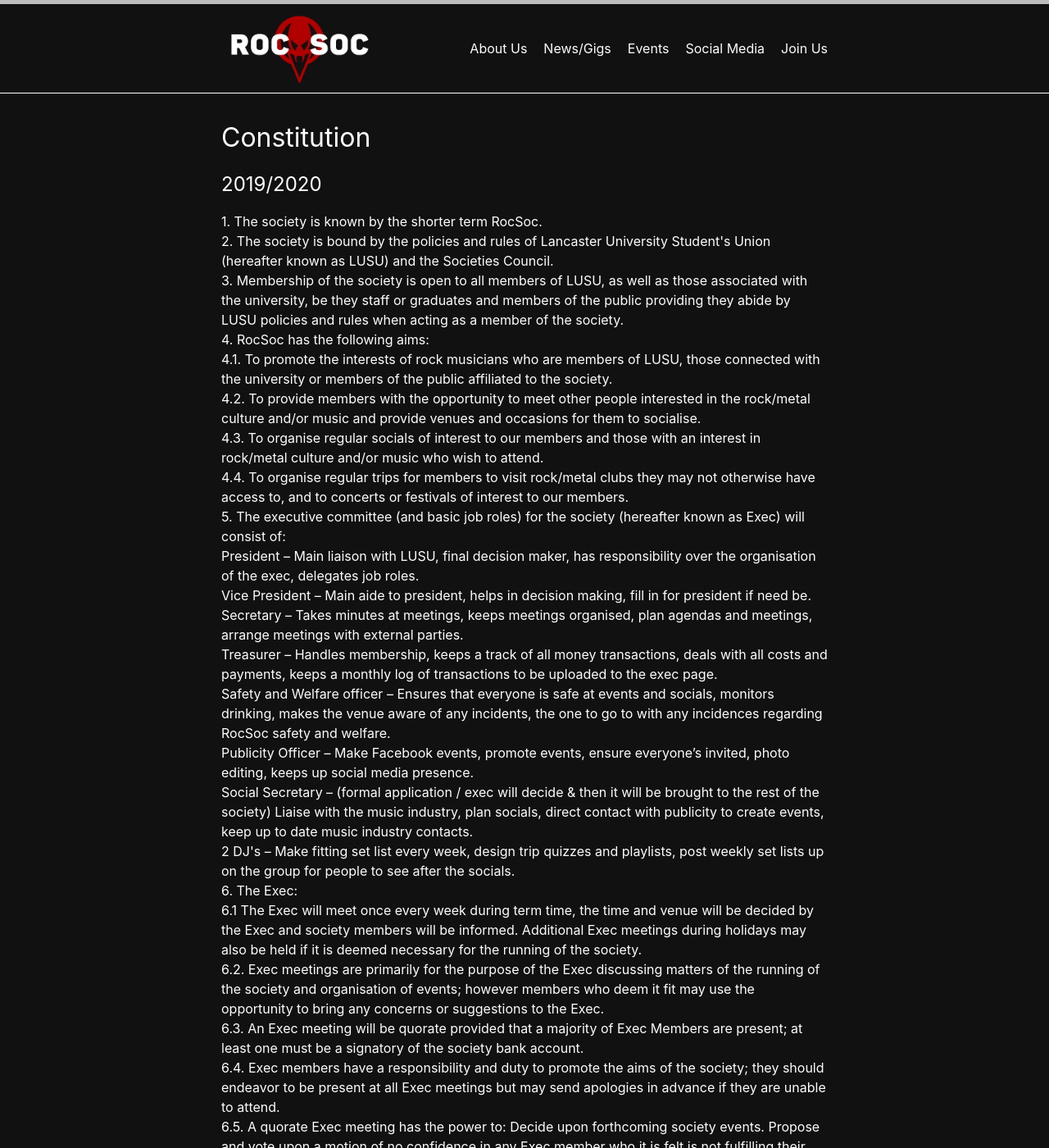
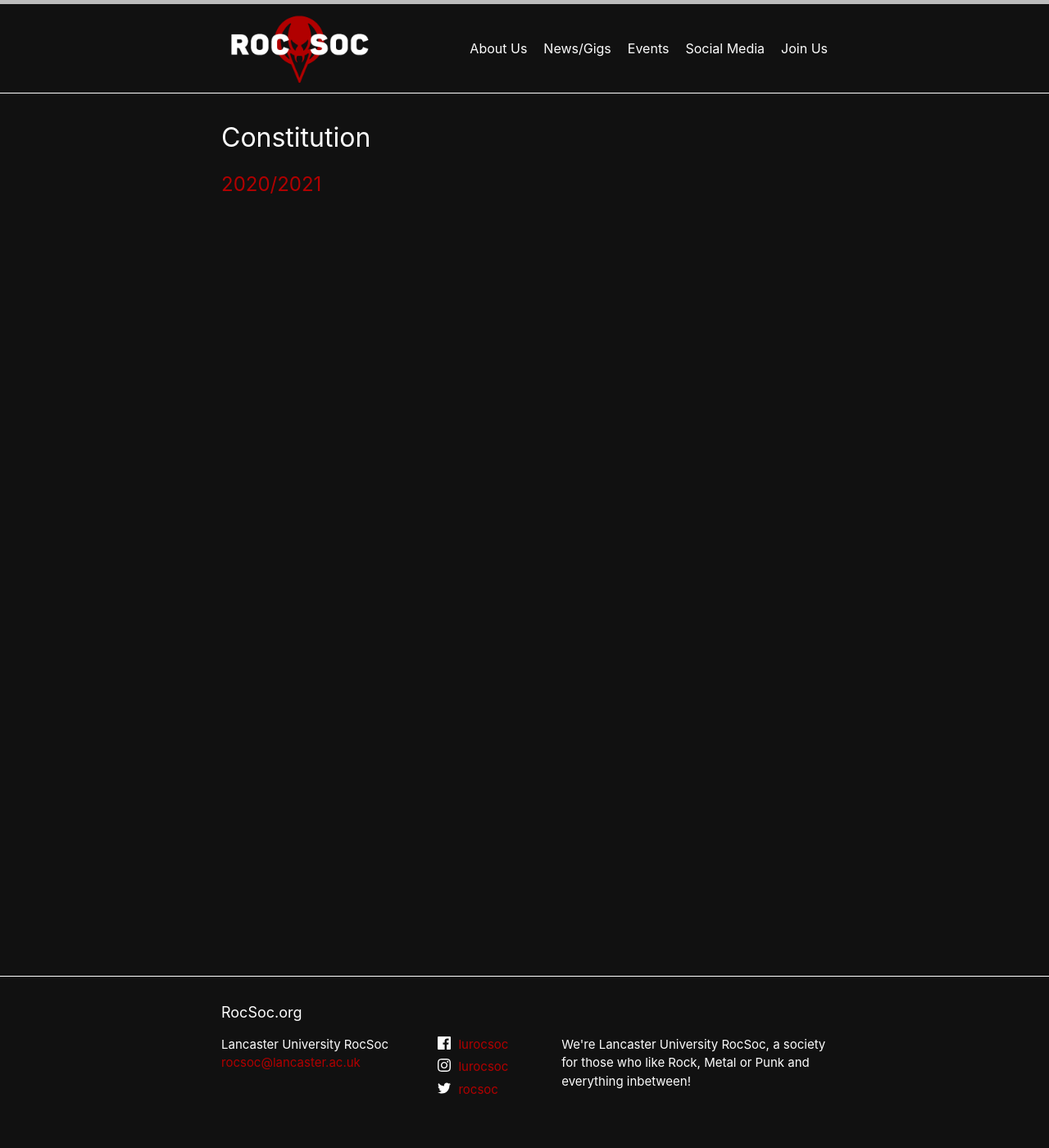
Before and after one commit to RocSoc/RocSoc.github.io, a Jekyll site: the page built from constitution.md, in a window 1280 px wide and 1400 px high. Shown: the whole window at 82% size. Built offline with Jekyll 4.4.1, drawn with Linux system fonts in a browser that asks for light colours; some of the changed text lies outside the part shown.

Commit message:
Update constitution.md
Added new Constitution for 2020/2021

```diff
--- a/constitution.md
+++ b/constitution.md
@@ -5,34 +5,4 @@
 permalink: Constitution
 ---
 
-# 2019/2020
-<p>1. The society is known by the shorter term RocSoc.<br>
-2. The society is bound by the policies and rules of Lancaster University Student's Union (hereafter known as LUSU) and the Societies Council.<br>
-3. Membership of the society is open to all members of LUSU, as well as those associated with the university, be they staff or graduates and members of the public providing they abide by LUSU policies and rules when acting as a member of the society.<br>
-4. RocSoc has the following aims:<br>
-4.1. To promote the interests of rock musicians who are members of LUSU, those connected with the university or members of the public affiliated to the society. <br>
-4.2. To provide members with the opportunity to meet other people interested in the rock/metal culture and/or music and provide venues and occasions for them to socialise. <br>
-4.3. To organise regular socials of interest to our members and those with an interest in rock/metal culture and/or music who wish to attend. <br>
-4.4. To organise regular trips for members to visit rock/metal clubs they may not otherwise have access to, and to concerts or festivals of interest to our members. <br>
-5. The executive committee (and basic job roles) for the society (hereafter known as Exec) will consist of: <br>
-President &ndash; Main liaison with LUSU, final decision maker, has responsibility over the organisation of the exec, delegates job roles. <br>
-Vice President &ndash; Main aide to president, helps in decision making, fill in for president if need be.<br>
-Secretary &ndash; Takes minutes at meetings, keeps meetings organised, plan agendas and meetings, arrange meetings with external parties.<br>
-Treasurer &ndash; Handles membership, keeps a track of all money transactions, deals with all costs and payments, keeps a monthly log of transactions to be uploaded to the exec page.<br>
-Safety and Welfare officer &ndash; Ensures that everyone is safe at events and socials, monitors drinking, makes the venue aware of any incidents, the one to go to with any incidences regarding RocSoc safety and welfare.<br>
-Publicity Officer &ndash; Make Facebook events, promote events, ensure everyone&rsquo;s invited, photo editing, keeps up social media presence.<br>
-Social Secretary &ndash; (formal application / exec will decide &amp; then it will be brought to the rest of the society) Liaise with the music industry, plan socials, direct contact with publicity to create events, keep up to date music industry contacts.<br>
-2 DJ's &ndash; Make fitting set list every week, design trip quizzes and playlists, post weekly set lists up on the group for people to see after the socials.<br>
-6. The Exec: <br>
-6.1 The Exec will meet once every week during term time, the time and venue will be decided by the Exec and society members will be informed. Additional Exec meetings during holidays may also be held if it is deemed necessary for the running of the society.<br>
-6.2. Exec meetings are primarily for the purpose of the Exec discussing matters of the running of the society and organisation of events; however members who deem it fit may use the opportunity to bring any concerns or suggestions to the Exec.<br>
-6.3. An Exec meeting will be quorate provided that a majority of Exec Members are present; at least one must be a signatory of the society bank account. <br>
-6.4. Exec members have a responsibility and duty to promote the aims of the society; they should endeavor to be present at all Exec meetings but may send apologies in advance if they are unable to attend.<br>
-6.5. A quorate Exec meeting has the power to: Decide upon forthcoming society events. Propose and vote upon a motion of no confidence in any Exec member who it is felt is not fulfilling their responsibilities and commitment to the society. If passed the Exec Member in question will be removed from the Exec and an election will be held to fill the vacant post at the soonest convenient date. The society&rsquo;s members be given 10 days&rsquo; notice of the date, location and time of this election. Revoke membership of any member of the society who has behaved in such a way to have broken the policies and rules of LUSU. Instate extra Exec members on a temporary basis to aid with the running of the society. If there is a continued and persistent requirement of these extra positions they may be made into official exec positions at the next AGM, or by a quorate vote of which the society&rsquo;s members have been given 10 days&rsquo; notice. Amend the constitution should it be felt that the aims of the society may be better served by the amendments.<br>
-7. The General Meeting:<br>
-7.1. The RocSoc Annual General Meeting (hereafter known as AGM) will take place on any date chosen by the Exec at some point in the Lent term. At least 10 days&rsquo; notice will be given to society&rsquo;s members specifying the time and venue of the AGM.A. Quoracy for an AGM will be 10% of the society&rsquo;s members. Nominations for Exec posts will be made prior to the start of any voting.<br>
-7.2. A quorate AGM may propose and vote upon a motion of no confidence in any Exec Member who it is felt is not fulfilling their responsibilities and commitment to the society. If passed the Exec Member in question will be removed from the Exec and any member who wished for the post may be voted in to the position immediately.<br>
-7.3. A quorate AGM has the power to amend the constitution should it be felt that the aims of the society may be better served by the amendments.<br>
-7.2. The president of the society is legally responsible for the society. They should attempt to be present at all Societies Council meetings, Steering Group Meetings and liaise with LUSU.<br>
-7.3. Legal responsibility for all equipment borrowed by the society rests with the president.<br>
-</p>
+# [2020/2021](/assets/RocSoc_Constitution_2020-2021.docx)
```
